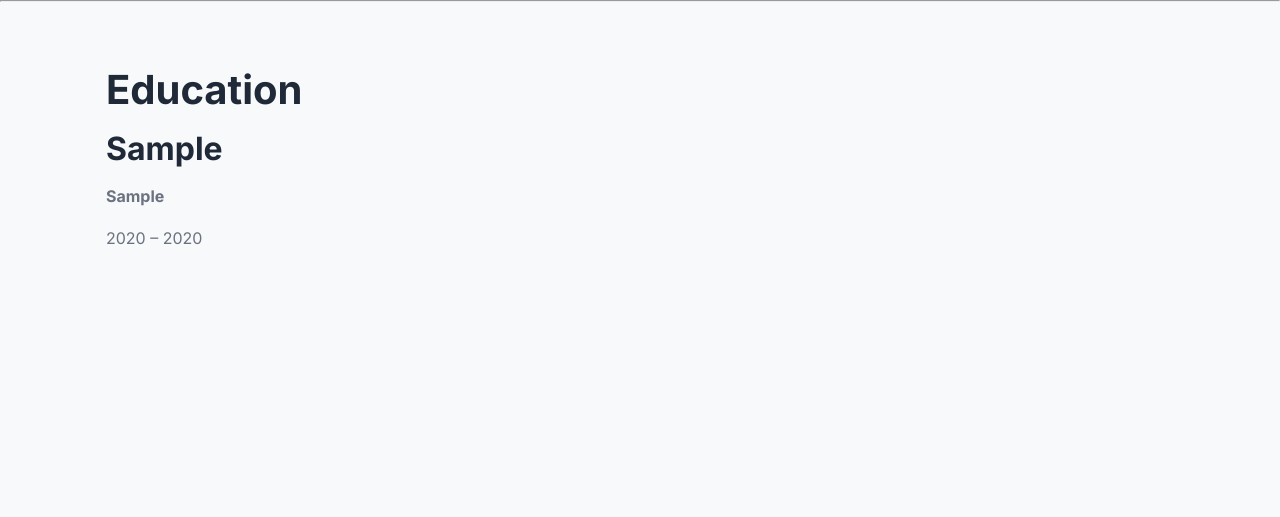
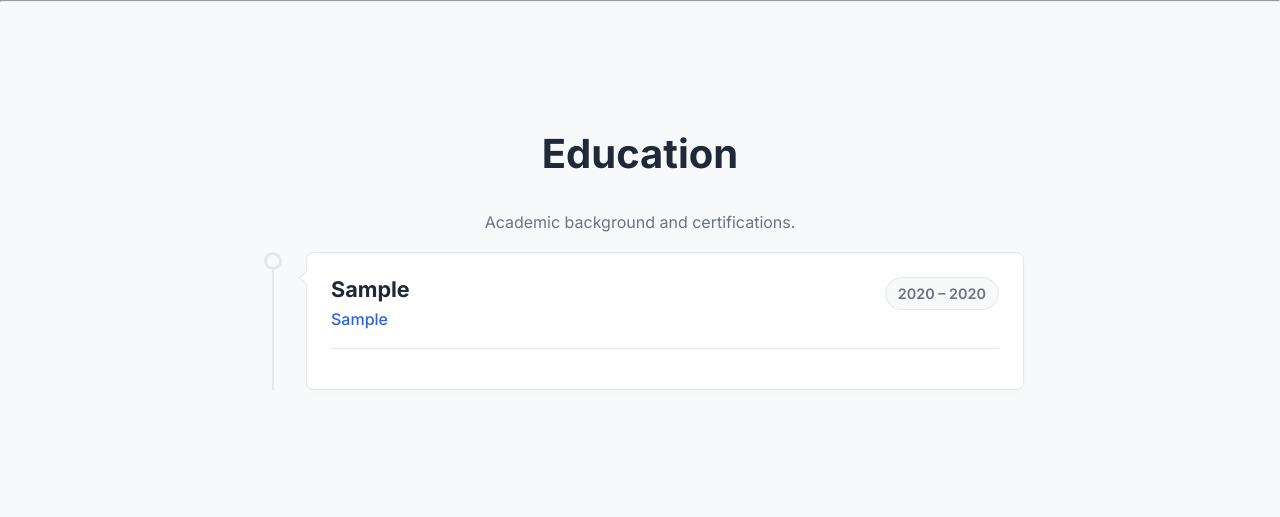
Before and after one commit to n8novaa/portfoliohub, a Django app: page /education/ in a window 1280 px wide. Shown: the part 70-587 px from the top of the page. Run offline with Django 5.2, Linux system fonts and the light colour scheme; tables that the repository leaves empty hold one stand-in row (values such as "Sample post").

Commit message:
styled and upgraded education page

```diff
--- a/portfoliohub/templates/pages/education.html
+++ b/portfoliohub/templates/pages/education.html
@@ -3,19 +3,33 @@
 {% block title %}Education | Portfolio{% endblock %}
 
 {% block content %}
-<section id="education-page">
-    <h1>Education</h1>
+<section id="education-page" class="container" style="max-width: 800px; padding-top: var(--space-xl); padding-bottom: var(--space-xl);">
+    <div class="text-center mb-5">
+        <h1 style="margin-bottom: var(--space-md);">Education</h1>
+        <p class="text-muted">Academic background and certifications.</p>
+    </div>
 
     {% if education_list %}
-        {% for edu in education_list %}
-            <article>
-                <h2>{{ edu.degree }}</h2>
-                <p><strong>{{ edu.institution }}</strong></p>
-                <p>{{ edu.start_year }} – {{ edu.end_year }}</p>
-            </article>
-        {% endfor %}
+        <div class="timeline">
+            {% for edu in education_list %}
+                <div class="timeline-item">
+                    <div class="timeline-marker"></div>
+                    <div class="timeline-content">
+                        <div class="timeline-header">
+                            <div class="timeline-title-group">
+                                <h2 class="timeline-title">{{ edu.degree }}</h2>
+                                <span class="timeline-org">{{ edu.institution }}</span>
+                            </div>
+                            <span class="timeline-date">
+                                {{ edu.start_year }} – {{ edu.end_year }}
+                            </span>
+                        </div>
+                    </div>
+                </div>
+            {% endfor %}
+        </div>
     {% else %}
-        <p>No education details added yet.</p>
+        <p class="text-center">No education details added yet.</p>
     {% endif %}
 </section>
 {% endblock %}
```
